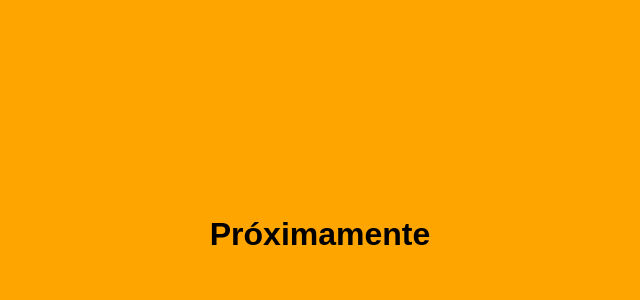
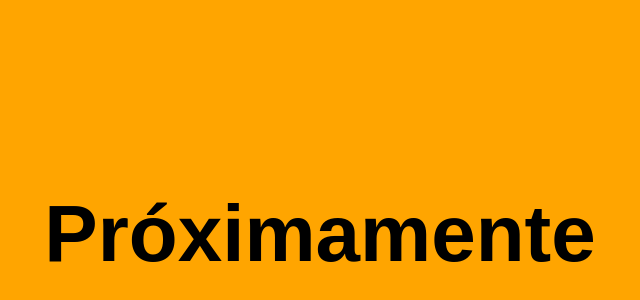
Before and after one commit to KEAGAN-HC/unifeastsoon, a plain HTML site: page index.html in a window 1280 px wide. Shown: the part 166-466 px from the top of the page, without its empty margins (320-960 px from the left). Drawn offline with Linux system fonts and the light colour scheme.

Commit message:
Update style.css

```diff
--- a/style/style.css
+++ b/style/style.css
@@ -11,5 +11,5 @@ body {
 .coming-soon {
     color: black;
     font-weight: bold;
-    font-size: 2em;
+    font-size: 5rem;
 }
```
